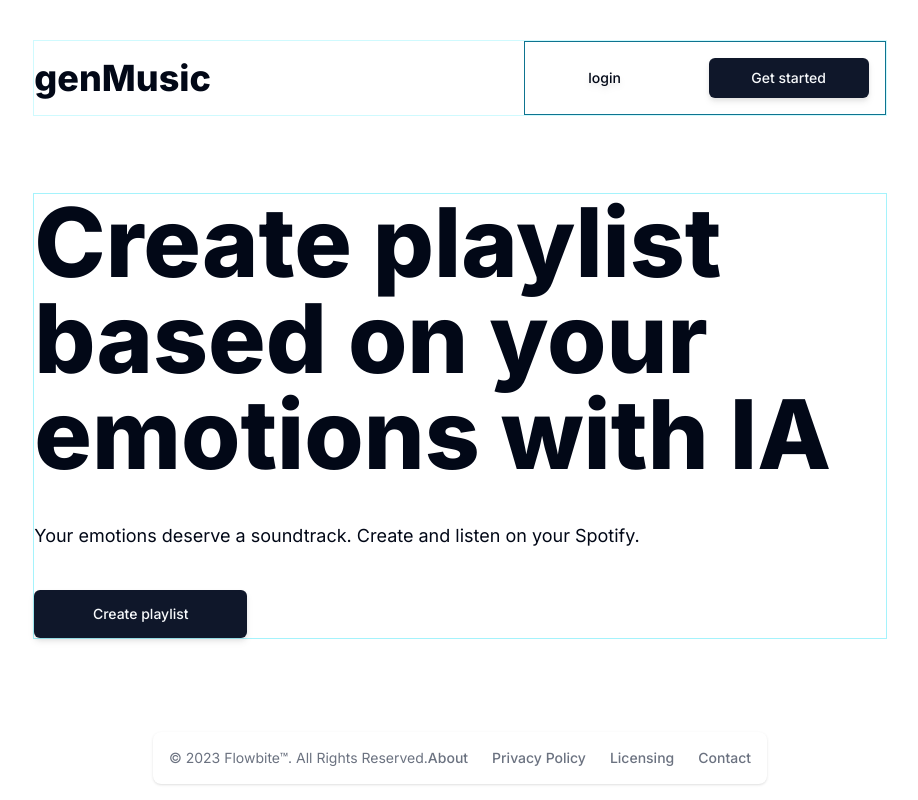
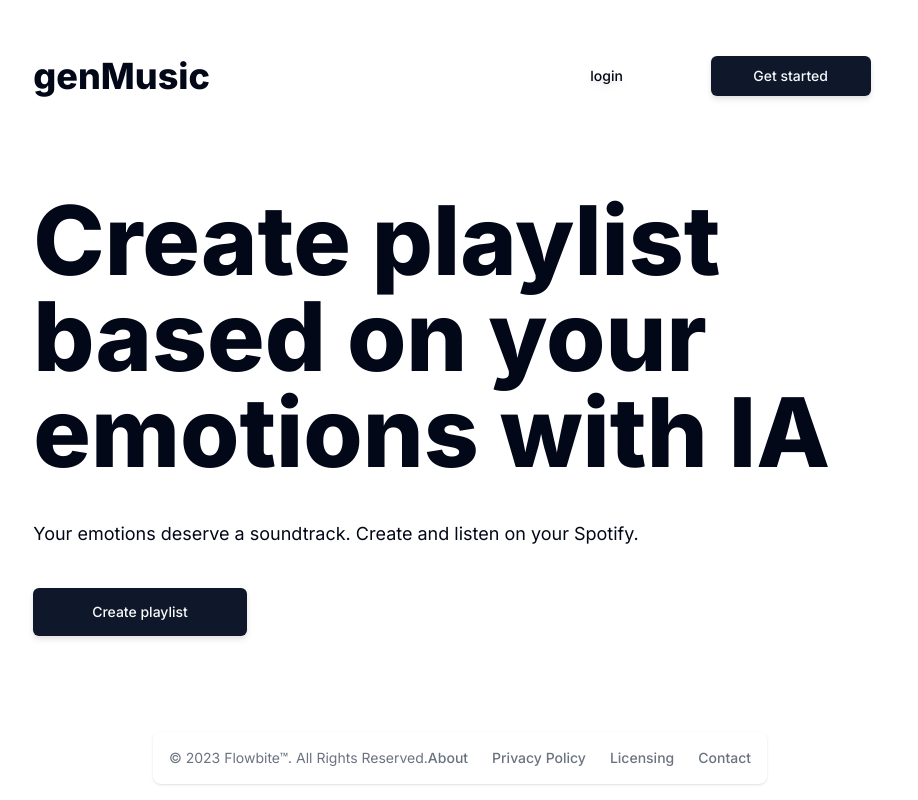
Before and after one commit to vitucordeiro/genmusic-front, a Next.js app: page / in a window 1280 px wide. Shown: the whole page, without its empty margins (180-1098 px from the left). Built offline with nearby package versions, Linux system fonts and the light colour scheme.

Commit message:
Refactor: unecessary CSS

```diff
--- a/src/components/screen/home/Main.tsx
+++ b/src/components/screen/home/Main.tsx
@@ -2,7 +2,7 @@ import ButtonContext from "../../atomics/ButtonContext";
 
 export default function Main(){
     return(
-        <div className="border border-cyan-200  space-y-1 md:space-y-5 lg:space-y-10 flex flex-col justify-between w-2/3">
+        <div className="space-y-1 md:space-y-5 lg:space-y-10 flex flex-col justify-between w-2/3">
                 <h1 className="text-2xl md:text-6xl lg:text-8xl font-extrabold ">Create playlist based on your emotions with IA </h1>
                 <span className="text-lg">Your emotions deserve a soundtrack. Create and listen on your
                 Spotify.</span>
--- a/src/components/screen/home/Nav.tsx
+++ b/src/components/screen/home/Nav.tsx
@@ -2,9 +2,9 @@ import ButtonContext from "../../atomics/ButtonContext"
 
 export default function Nav() {
     return(
-            <div className="border border-cyan-100 mt-10 flex flex-col items-center md:flex-row md:flex md:items-center md:justify-between justify-center w-2/3">
+            <div className="mt-10 flex flex-col items-center md:flex-row md:flex md:items-center md:justify-between justify-center w-2/3">
                 <h3 className="font-extrabold text-4xl">genMusic</h3>
-                <div className="border border-cyan-700 flex flex-col items-center space-y-5 md:space-y-0 md:space-x-10 md:flex md:flex-row p-4 ">
+                <div className="flex flex-col items-center space-y-5 md:space-y-0 md:space-x-10 md:flex md:flex-row p-4 ">
                     <ButtonContext variant={"ghost"} link="sigin" text="login" size="w-32"></ButtonContext>
                     <ButtonContext variant={"default"} link="singup" text="Get started" size="w-40"></ButtonContext>
                 </div>
```
